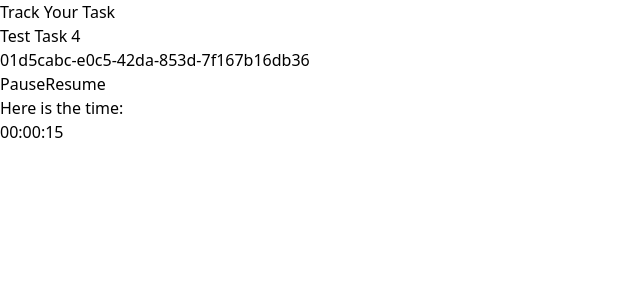
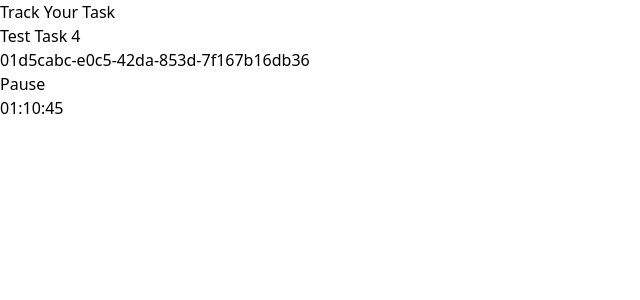
Before and after one commit to tyler-daigle/PriorityTasks, a React (Vite) app: page /dotask/01d5cabc-e0c5-42da-853d-7f167b16db36 in a window 1280 px wide. Shown: the top 300 px of the page, without its empty margins (0-640 px from the left). Built offline with nearby package versions, Linux system fonts and the light colour scheme.

Commit message:
added TimeKeeper

```diff
--- a/src/components/Timer.tsx
+++ b/src/components/Timer.tsx
@@ -1,34 +1,56 @@
 import { useEffect, useState } from "react";
-import { useTimer } from "../hooks/useTimer";
+import { TimeKeeper } from "../utils/TimeKeeper";
+
+const Timers = new TimeKeeper();
 
 const padTime = (time: number): string =>
   time < 10 ? `0${time}` : time.toString();
 
+const secondsToString = (seconds: number): string => {
+  let remaining = seconds;
+  const hours = Math.floor(seconds / (60 * 60));
+
+  remaining = remaining % (60 * 60);
+  const minutes = Math.floor(remaining / 60);
+
+  seconds = remaining % 60;
+  return `${padTime(hours)}:${padTime(minutes)}:${padTime(seconds)}`;
+};
+
 export default function Timer() {
-  const [pausedSeconds, setPausedSeconds] = useState(10);
-  let { elapsedSeconds, pause, resume } = useTimer(pausedSeconds);
-  const hours = Math.floor(elapsedSeconds / (60 * 60));
+  const [timerId, setTimerId] = useState<string | null>();
+  const [elapsedSeconds, setElapsedSeconds] = useState<number>(0);
+  const [isPaused, setIsPaused] = useState(false);
 
-  elapsedSeconds = elapsedSeconds % (60 * 60);
-  const minutes = Math.floor(elapsedSeconds / 60);
+  useEffect(() => {
+    const id = Timers.createTimer((numSeconds) => {
+      setElapsedSeconds(numSeconds);
+    }, 4240);
+    setTimerId(id);
 
-  elapsedSeconds = elapsedSeconds % 60;
-  const seconds = elapsedSeconds;
+    return () => {
+      Timers.removeTimer(id);
+      setTimerId(null);
+    };
+  }, []);
 
-  const pauseTimer = () => {
-    pause();
-    setPausedSeconds(elapsedSeconds);
+  const pause = () => {
+    if (timerId) {
+      if (Timers.isTimerRunning(timerId)) {
+        Timers.pauseTimer(timerId);
+        setIsPaused(true);
+      } else {
+        Timers.resumeTimer(timerId);
+        setIsPaused(false);
+      }
+    }
   };
-
-  const resumeTimer = () => resume();
-
   return (
     <div>
-      <button onClick={pauseTimer}>Pause</button>
-      <button onClick={resumeTimer}>Resume</button>
-      <h1>Here is the time:</h1>
-      <span>{padTime(hours)}</span>:<span>{padTime(minutes)}</span>:
-      <span>{padTime(seconds)}</span>
+      <button type="button" onClick={pause}>
+        Pause
+      </button>
+      <div>{secondsToString(elapsedSeconds)}</div>
     </div>
   );
 }
--- a/src/hooks/useTimer.tsx
+++ b/src/hooks/useTimer.tsx
@@ -4,6 +4,8 @@ import { useEffect, useState } from "react";
 // startingSeconds which are used to resume the timer after it has been
 // paused. Maybe this could be moved into some global kind of state but
 // that might be unecessary.
+
+// TODO: Try jotai for managing the times.
 
 export function useTimer(startingSeconds = 0) {
   const [elapsedSeconds, setElapsedSeconds] = useState(0);
--- /dev/null
+++ b/src/utils/TimeKeeper.ts
@@ -0,0 +1,100 @@
+import { v4 as uuidv4 } from "uuid";
+
+type TimerCallback = (currSeconds: number) => void;
+
+interface Timer {
+  started: number;
+  paused: boolean;
+  pausedAt: number;
+  callback: TimerCallback;
+}
+
+export class TimeKeeper {
+  private _globalTimerId: number;
+  private _globalSeconds: number = 0;
+  private _timers: Map<string, Timer>;
+
+  constructor() {
+    const GLOBAL_TICK_INTERVAL = Math.floor(1000 / 60);
+    let lastCalled = Date.now();
+    let elapsed = 0;
+    this._timers = new Map();
+
+    this._globalTimerId = setInterval(() => {
+      const now = Date.now();
+      elapsed += now - lastCalled;
+      if (elapsed >= 1000) {
+        elapsed = 0;
+        this._globalSeconds += 1;
+        this.executeCallbacks();
+      }
+      lastCalled = now;
+    }, GLOBAL_TICK_INTERVAL);
+  }
+
+  private executeCallbacks() {
+    // call the callbacks if they exist and the timer is running
+    this._timers.forEach((timer) => {
+      if (!timer.paused && timer.callback) {
+        timer.callback(this._globalSeconds - timer.started);
+      }
+    });
+  }
+
+  createTimer(callback: TimerCallback, startingSeconds?: number): string {
+    const id = uuidv4();
+    const timer: Timer = {
+      started: startingSeconds
+        ? this._globalSeconds - startingSeconds
+        : this._globalSeconds,
+      paused: false,
+      pausedAt: 0,
+      callback,
+    };
+    console.log("Tick");
+    this._timers.set(id, timer);
+    return id;
+  }
+
+  removeTimer(id: string): number {
+    this._timers.delete(id);
+    console.log(`Deleting timer ${id}`);
+    return this._globalSeconds;
+  }
+
+  pauseTimer(id: string) {
+    const timer = this._timers.get(id);
+    if (timer) {
+      timer.paused = true;
+      timer.pausedAt = this._globalSeconds;
+    }
+  }
+
+  resumeTimer(id: string) {
+    const timer = this._timers.get(id);
+    if (timer) {
+      timer.paused = false;
+      timer.started = timer.started + (this._globalSeconds - timer.pausedAt);
+    }
+  }
+
+  getElapsedSeconds(id: string) {
+    const timer = this._timers.get(id);
+    if (timer) {
+      const seconds = timer.started - this._globalSeconds;
+      return seconds;
+    } else {
+      throw new Error(`Timer ${id} doesn't exist!`);
+    }
+  }
+
+  isTimerRunning(id: string) {
+    const timer = this._timers.get(id);
+    return timer && !timer.paused;
+  }
+
+  destroy() {
+    clearInterval(this._globalTimerId);
+    console.log("Timer Destroyed");
+  }
+}
```
